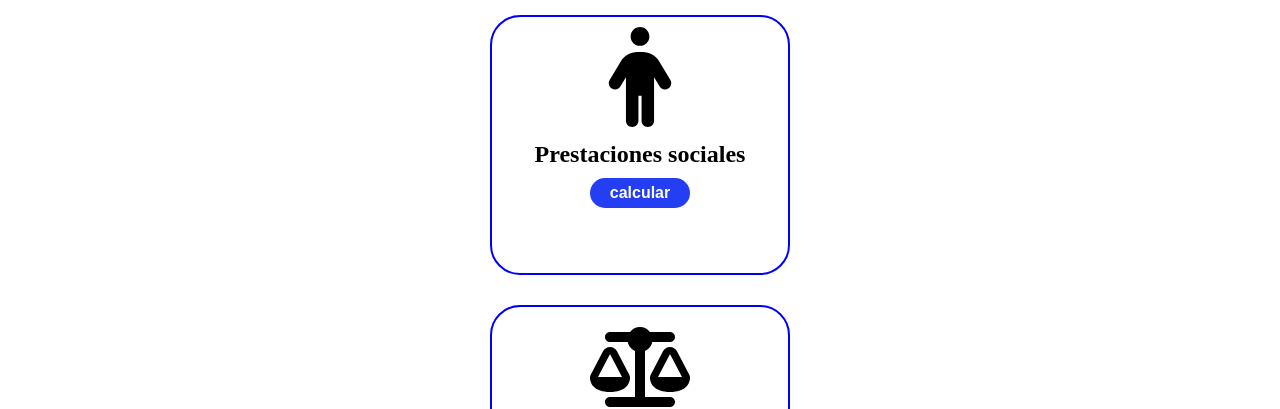
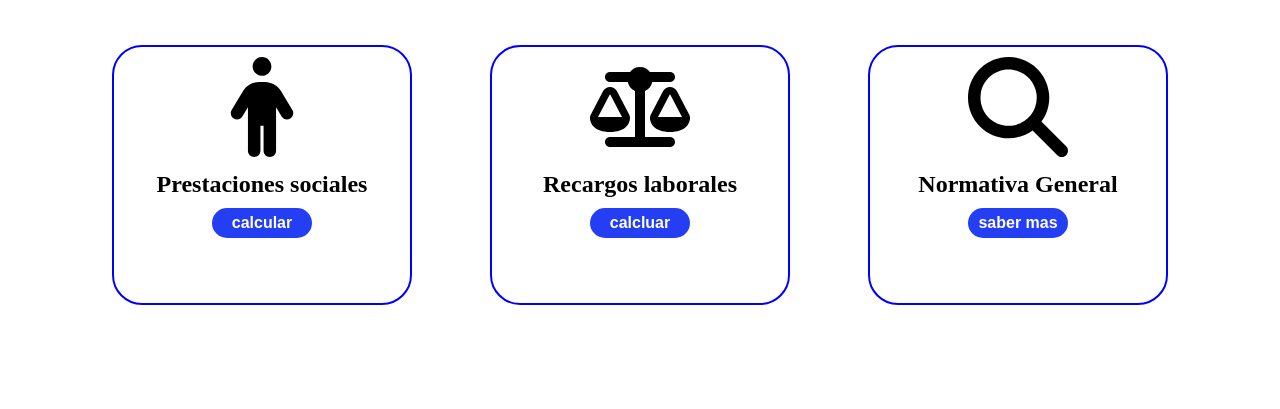
Before and after one commit to carlos060798/PRACTICAJS, a plain HTML site: page index.html in a window 1280 px wide. Shown: the part 162-571 px from the top of the page. Drawn offline with Linux system fonts and the light colour scheme.

Commit message:
ultimo comit

```diff
--- a/estilo/main.css
+++ b/estilo/main.css
@@ -220,7 +220,7 @@ footer{
   }
 }
 
-@media (min-width: 976gitpx){
+@media (min-width: 976px){
   .a{
     color: white;
   }
@@ -234,6 +234,7 @@ footer{
 
   .cards{
     display: flex;
+    flex-direction: row;
     justify-content: space-evenly;
     margin-bottom: 80px;
   }
```
